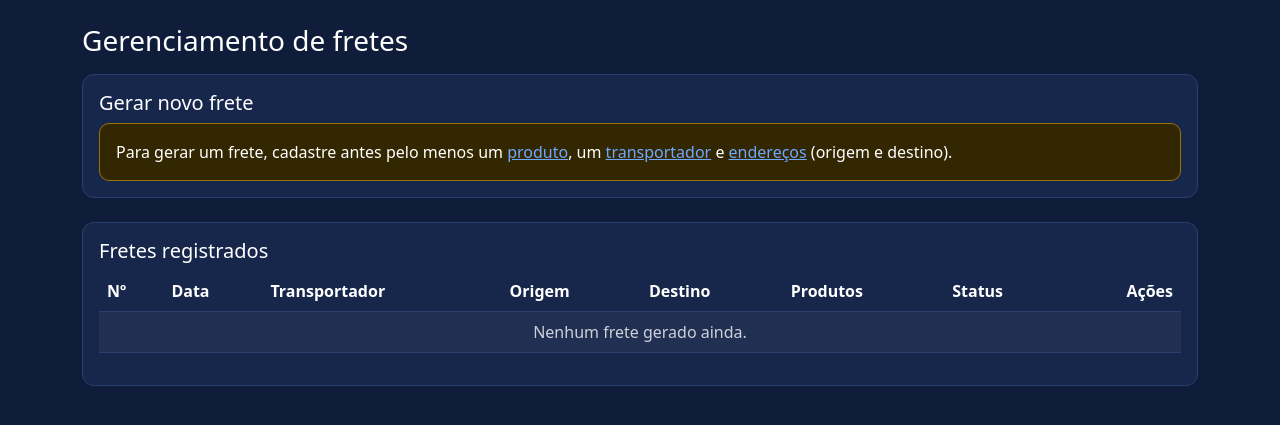
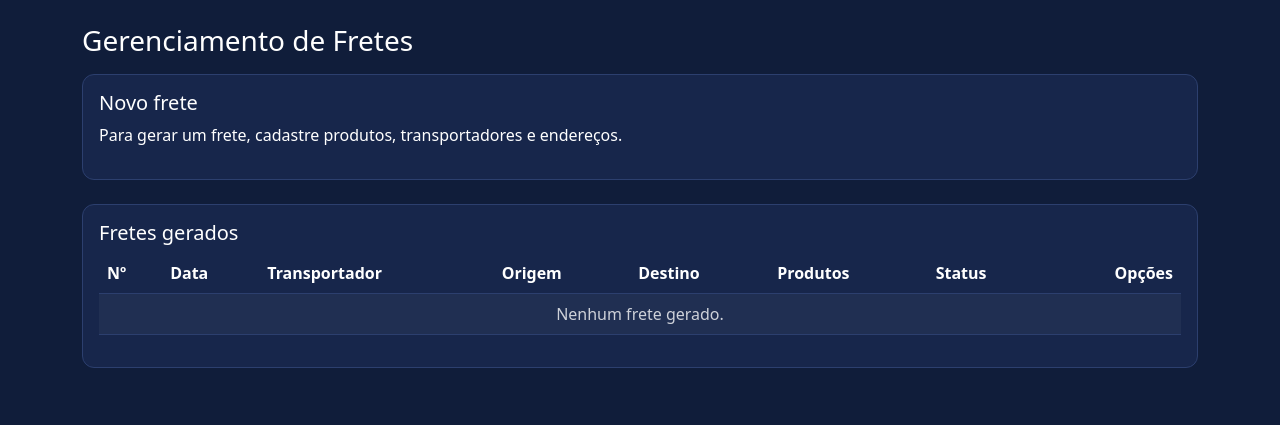
Before and after one commit to LeaneLepre/Unipar_APO_Fundamentos, a PHP site: page /pages/freights.php in a window 1280 px wide. Shown: the part 64-489 px from the top of the page. Run offline with PHP 8.4, Linux system fonts and the light colour scheme.

Commit message:
Alterações 4

```diff
--- a/assets/css/style.css
+++ b/assets/css/style.css
@@ -66,6 +66,3 @@ input[type="date"] { color-scheme: dark; }
 .site-footer { background: var(--obs-nav); border-top: 1px solid var(--obs-line); color: #FFFFFF; margin-top: 3rem; flex-shrink: 0; }
 
 @media (max-width: 575.98px) { .brand-logo { height: 42px; } }
-
-/* Seletor de status na tabela de fretes */
-.status-form select { min-width: 8.5rem; }
--- a/assets/js/app.js
+++ b/assets/js/app.js
@@ -39,11 +39,6 @@ document.addEventListener('DOMContentLoaded', () => {
     const state = addressForm.querySelector('#state');
     state.addEventListener('input', () => { state.value = state.value.replace(/[^a-zA-Z]/g, '').toUpperCase(); });
   }
-
-  /* frete atualiza o status qdo muda o select */
-  document.querySelectorAll('.status-form select').forEach(sel => {
-    sel.addEventListener('change', () => sel.form.submit());
-  });
 
   /* frete com produtos dinâmicos */
   const freightForm = document.getElementById('freight-form');
--- a/pages/freights.php
+++ b/pages/freights.php
@@ -4,36 +4,26 @@ require __DIR__ . '/../includes/functions.php';
 
 $self = 'freights.php';
 $errors = [];
-$old = null;   // valores enviados, reaproveitados se houver erro de validação
+$old = null;
 
 if ($_SERVER['REQUEST_METHOD'] === 'POST') {
     csrf_check($self);
     $action = $_POST['action'] ?? 'create';
 
     if ($action === 'delete') {
-        // freight_products é removido em cascata (ON DELETE CASCADE).
         $pdo->prepare('DELETE FROM freights WHERE id=?')->execute([(int)($_POST['id'] ?? 0)]);
         flash('success', 'Frete excluído.');
         redirect($self);
     }
 
-    if ($action === 'status') {
-        $status = $_POST['status'] ?? '';
-        if (in_array($status, freight_statuses(), true)) {
-            $pdo->prepare('UPDATE freights SET status=? WHERE id=?')->execute([$status, (int)($_POST['id'] ?? 0)]);
-            flash('success', 'Status do frete atualizado.');
-        }
-        redirect($self);
-    }
-
-    // action === 'create'
+    // action = create
     $old = [
         'carrier_id'     => (int)($_POST['carrier_id'] ?? 0),
         'origin_id'      => (int)($_POST['origin_id'] ?? 0),
         'destination_id' => (int)($_POST['destination_id'] ?? 0),
         'freight_date'   => (string)($_POST['freight_date'] ?? ''),
         'status'         => (string)($_POST['status'] ?? 'Pendente'),
-        // remove vazios e duplicados (PRIMARY KEY composta não aceita o mesmo produto duas vezes)
+        // remove produtos vazios e duplicados
         'products'       => array_values(array_unique(array_filter(array_map('intval', (array)($_POST['products'] ?? [])), fn($v) => $v > 0))),
     ];
     $exists = function (string $table, int $id) use ($pdo): bool {
@@ -85,7 +75,7 @@ $rows = $pdo->query(
 
 $val = fn(string $k, $default = '') => $old[$k] ?? $default;
 $selectedProducts = $old['products'] ?? [];
-if (!$selectedProducts) $selectedProducts = [0];   // uma linha vazia inicial
+if (!$selectedProducts) $selectedProducts = [0];
 $ready = $carriers && $addresses && $products;
 
 $productOptions = function (int $selected) use ($products): string {
@@ -100,16 +90,14 @@ $productOptions = function (int $selected) use ($products): string {
 $pageTitle = 'Fretes';
 require __DIR__ . '/../includes/header.php';
 ?>
-<h1 class="h3 mb-3">Gerenciamento de fretes</h1>
+<h1 class="h3 mb-3">Gerenciamento de Fretes</h1>
 
 <div class="card mb-4"><div class="card-body">
-  <h2 class="h5">Gerar novo frete</h2>
+  <h2 class="h5">Novo frete</h2>
   <?php if ($errors): ?><div class="alert alert-danger"><ul class="mb-0"><?php foreach ($errors as $m): ?><li><?= e($m) ?></li><?php endforeach ?></ul></div><?php endif ?>
 
   <?php if (!$ready): ?>
-    <div class="alert alert-warning mb-0">Para gerar um frete, cadastre antes pelo menos um
-      <a href="products.php">produto</a>, um <a href="carriers.php">transportador</a> e
-      <a href="addresses.php">endereços</a> (origem e destino).</div>
+    <p>Para gerar um frete, cadastre produtos, transportadores e endereços.</p>
   <?php else: ?>
   <form method="post" class="row g-3" id="freight-form">
     <?= csrf_field() ?>
@@ -118,7 +106,7 @@ require __DIR__ . '/../includes/header.php';
       <select required id="carrier_id" name="carrier_id" class="form-select"><option value="">Selecione</option>
         <?php foreach ($carriers as $c): ?><option value="<?= (int)$c['id'] ?>" <?= (int)$val('carrier_id', 0) === (int)$c['id'] ? 'selected' : '' ?>><?= e($c['name']) ?></option><?php endforeach ?>
       </select></div>
-    <div class="col-md-3"><label class="form-label" for="freight_date">Data do frete *</label>
+    <div class="col-md-3"><label class="form-label" for="freight_date">Data *</label>
       <input required type="date" id="freight_date" name="freight_date" class="form-control" value="<?= e($val('freight_date', date('Y-m-d'))) ?>"></div>
     <div class="col-md-3"><label class="form-label" for="status">Status</label>
       <select name="status" id="status" class="form-select">
@@ -134,7 +122,7 @@ require __DIR__ . '/../includes/header.php';
       </select></div>
 
     <div class="col-12">
-      <label class="form-label">Produtos do frete *</label>
+      <label class="form-label">Produtos *</label>
       <div id="product-rows" class="d-grid gap-2">
         <?php foreach ($selectedProducts as $sel): ?>
           <div class="input-group product-row">
@@ -154,33 +142,27 @@ require __DIR__ . '/../includes/header.php';
         <span class="small" id="freight-summary" aria-live="polite"></span>
       </div>
     </div>
-    <div class="col-12"><button class="btn btn-success" type="submit">Gerar frete</button></div>
+    <div class="col-12"><button class="btn btn-success" type="submit">Gerar Frete</button></div>
   </form>
   <?php endif ?>
 </div></div>
 
 <div class="card"><div class="card-body">
-  <h2 class="h5">Fretes registrados</h2>
+  <h2 class="h5">Fretes gerados</h2>
   <div class="table-responsive"><table class="table table-striped align-middle">
-    <thead><tr><th>Nº</th><th>Data</th><th>Transportador</th><th>Origem</th><th>Destino</th><th>Produtos</th><th>Status</th><th class="text-end">Ações</th></tr></thead>
+    <thead><tr><th>Nº</th><th>Data</th><th>Transportador</th><th>Origem</th><th>Destino</th><th>Produtos</th><th>Status</th><th class="text-end">Opções</th></tr></thead>
     <tbody>
     <?php foreach ($rows as $r): ?>
       <tr><td><?= (int)$r['id'] ?></td><td><?= e(fmt_date($r['freight_date'])) ?></td><td><?= e($r['carrier']) ?></td>
         <td><?= e($r['origin']) ?></td><td><?= e($r['destination']) ?></td><td><?= e($r['products'] ?? '-') ?></td>
-        <td><form method="post" class="status-form">
-              <?= csrf_field() ?><input type="hidden" name="action" value="status"><input type="hidden" name="id" value="<?= (int)$r['id'] ?>">
-              <select name="status" class="form-select form-select-sm" aria-label="Status do frete <?= (int)$r['id'] ?>">
-                <?php foreach (freight_statuses() as $s): ?><option <?= $r['status'] === $s ? 'selected' : '' ?>><?= e($s) ?></option><?php endforeach ?>
-              </select>
-              <noscript><button class="btn btn-sm btn-outline-primary mt-1" type="submit">Salvar</button></noscript>
-            </form></td>
+        <td><?= e($r['status']) ?></td>
         <td class="text-end text-nowrap">
-          <a class="btn btn-sm btn-outline-primary" href="report.php?date=<?= e($r['freight_date']) ?>">Relatório do dia</a>
-          <form method="post" class="d-inline" data-confirm="Excluir este frete?">
+          <a class="btn btn-sm btn-outline-primary" href="report.php?date=<?= e($r['freight_date']) ?>">Relatório</a>
+          <form method="post" class="d-inline" data-confirm="Excluir este frete">
             <?= csrf_field() ?><input type="hidden" name="action" value="delete"><input type="hidden" name="id" value="<?= (int)$r['id'] ?>">
             <button class="btn btn-sm btn-outline-danger" type="submit">Excluir</button></form></td></tr>
     <?php endforeach ?>
-    <?php if (!$rows): ?><tr><td colspan="8" class="text-center text-muted">Nenhum frete gerado ainda.</td></tr><?php endif ?>
+    <?php if (!$rows): ?><tr><td colspan="8" class="text-center text-muted">Nenhum frete gerado.</td></tr><?php endif ?>
     </tbody></table></div>
 </div></div>
 <?php require __DIR__ . '/../includes/footer.php'; ?>
```
Also changed, not shown: pages/addresses.php (+13 -14 lines), pages/carriers.php (+7 -7 lines), pages/products.php (+5 -7 lines).
